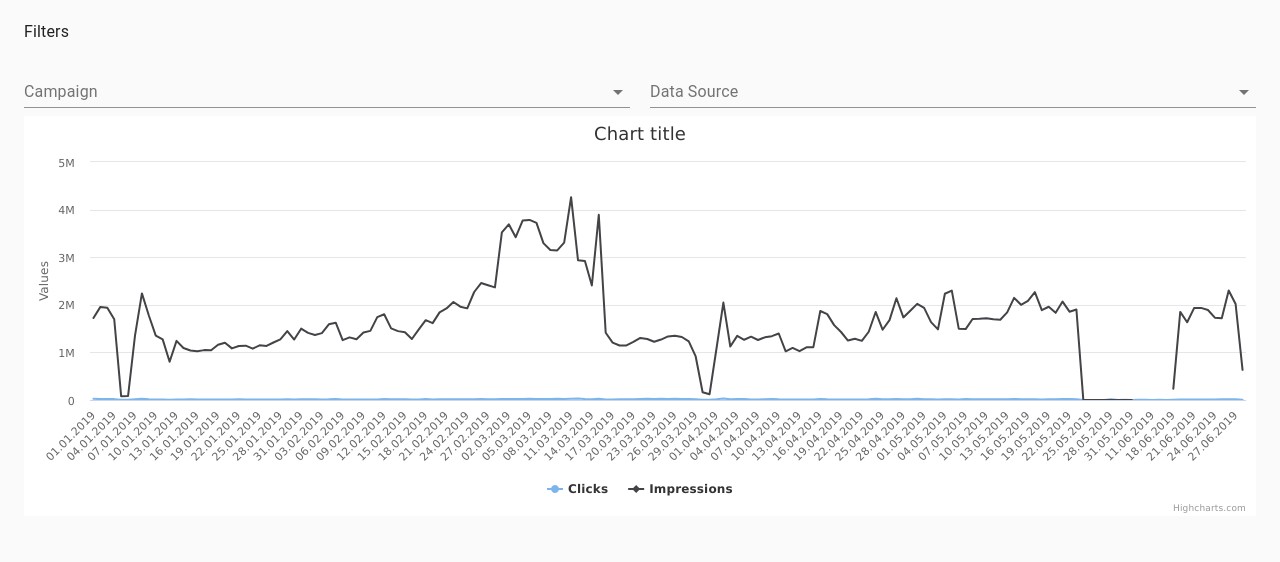
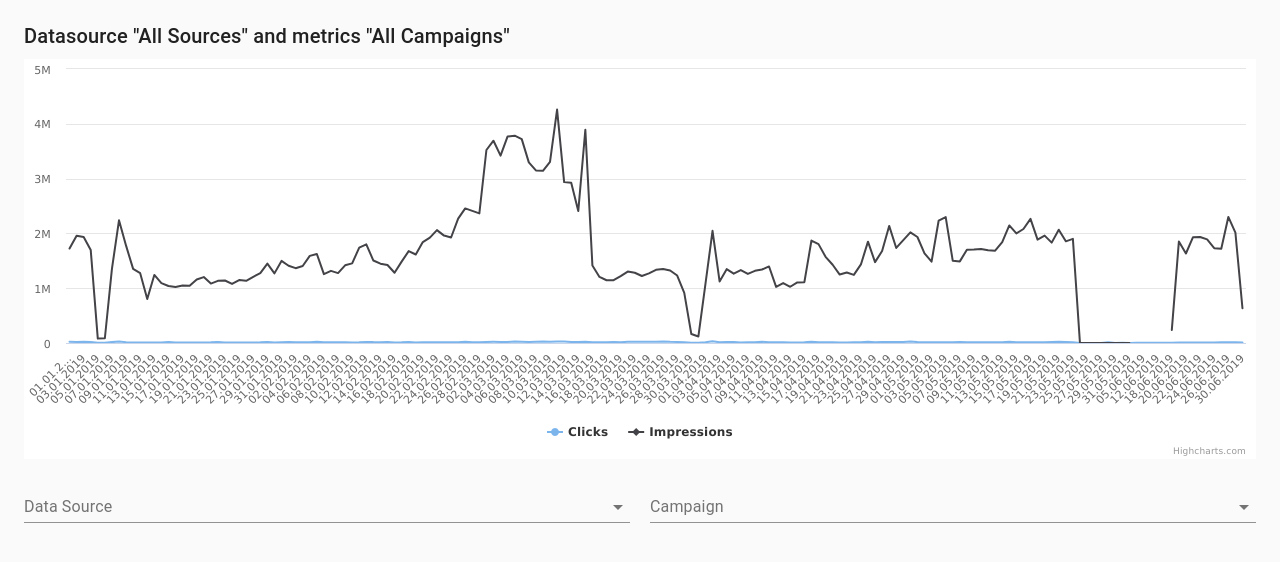
Before and after one commit to danielscarpim/simple-dashboard, a React (Create React App) app: page / in a window 1280 px wide. Shown: the top 562 px of the page. Built offline with nearby package versions, Linux system fonts and the light colour scheme.

Commit message:
UI improvements

```diff
--- a/public/index.html
+++ b/public/index.html
@@ -24,7 +24,7 @@
       work correctly both with client-side routing and a non-root public URL.
       Learn how to configure a non-root public URL by running `npm run build`.
     -->
-    <title>React App</title>
+    <title>Simple Dashboard</title>
   </head>
   <body>
     <noscript>You need to enable JavaScript to run this app.</noscript>
--- a/src/components/Chart/chart.tsx
+++ b/src/components/Chart/chart.tsx
@@ -2,11 +2,16 @@ import React from 'react';
 import * as Highcharts from 'highcharts';
 import HighchartsReact from 'highcharts-react-official';
 import { Metrics } from 'api/Api';
+import { Box } from '@material-ui/core';
 import useChart from './useChart';
 
 const Chart = ({ metrics }: { metrics: Metrics }) => {
   const { chartOptions } = useChart(metrics);
-  return <HighchartsReact highcharts={Highcharts} options={chartOptions} />;
+  return (
+    <Box>
+      <HighchartsReact highcharts={Highcharts} options={chartOptions} />
+    </Box>
+  );
 };
 
 export default Chart;
--- a/src/components/Chart/useChart.tsx
+++ b/src/components/Chart/useChart.tsx
@@ -26,8 +26,23 @@ const useChart = (metrics: Metrics) => {
 
   useEffect(() => {
     const chart = {
+      chart: {
+        zoomType: 'x',
+      },
+      title: {
+        text: '',
+      },
       xAxis: {
         categories: Array.from(Object.keys(metrics)),
+        type: 'datetime',
+      },
+      yAxis: {
+        title: {
+          text: '',
+        },
+        labels: {
+          enabled: true,
+        },
       },
       series: getSeries(),
     };
--- a/src/components/Dashboard/dashboard.tsx
+++ b/src/components/Dashboard/dashboard.tsx
@@ -1,12 +1,16 @@
 import React from 'react';
 import { Chart, Filter } from 'components';
-import { Box } from '@material-ui/core';
+import { Box, Typography } from '@material-ui/core';
 import useDashboard from './useDashboard';
 
 const Dashboard = () => {
   const { metrics, filters, campaignFilter, setCampaignFilter, sourceFilter, setSourceFilter } = useDashboard();
   return (
     <Box padding="20px 0">
+      <Typography variant="h6" gutterBottom>
+        {`Datasource "${sourceFilter || 'All Sources'}" and metrics "${campaignFilter || 'All Campaigns'}"`}
+      </Typography>
+      {metrics && <Chart metrics={metrics} />}
       {filters && (
         <Filter
           filters={filters}
@@ -16,7 +20,6 @@ const Dashboard = () => {
           setSourceFilter={setSourceFilter}
         />
       )}
-      {metrics && <Chart metrics={metrics} />}
     </Box>
   );
 };
--- a/src/components/Filter/filter.tsx
+++ b/src/components/Filter/filter.tsx
@@ -1,7 +1,7 @@
 /* eslint-disable react/jsx-props-no-spreading */
 import React from 'react';
 import { Filters } from 'api/Api';
-import { FormControl, Typography, Box, TextField } from '@material-ui/core';
+import { FormControl, Box, TextField } from '@material-ui/core';
 import { Autocomplete } from '@material-ui/lab';
 
 interface FilterProps {
@@ -14,12 +14,21 @@ interface FilterProps {
 
 const Filter = ({ filters, campaignFilter, setCampaignFilter, sourceFilter, setSourceFilter }: FilterProps) => {
   const { campaigns, dataSources } = filters;
-  // console.log('campaigns: ', campaigns);
   return (
-    <Box display="flex" flexDirection="column">
-      <Typography>Filters</Typography>
     <Box display="flex" flexDirection="row">
       <Box display="flex" flex="1" paddingRight="10px">
+        <FormControl fullWidth>
+          <Autocomplete
+            fullWidth
+            id="datasource-filter"
+            options={dataSources}
+            renderInput={(params) => <TextField {...params} label="Data Source" margin="normal" />}
+            value={sourceFilter}
+            onChange={(event, value) => setSourceFilter(value)}
+          />
+        </FormControl>
+      </Box>
+      <Box display="flex" flex="1" paddingLeft="10px">
         <FormControl fullWidth>
           <Autocomplete
             fullWidth
@@ -31,19 +40,6 @@ const Filter = ({ filters, campaignFilter, setCampaignFilter, sourceFilter, setS
           />
         </FormControl>
       </Box>
-        <Box display="flex" flex="1" paddingLeft="10px">
-          <FormControl fullWidth>
-            <Autocomplete
-              fullWidth
-              id="datasource-filter"
-              options={dataSources}
-              renderInput={(params) => <TextField {...params} label="Data Source" margin="normal" />}
-              value={sourceFilter}
-              onChange={(event, value) => setSourceFilter(value)}
-            />
-          </FormControl>
-        </Box>
-      </Box>
     </Box>
   );
 };
```
Lines whose indentation alone changed are shown as unchanged.
